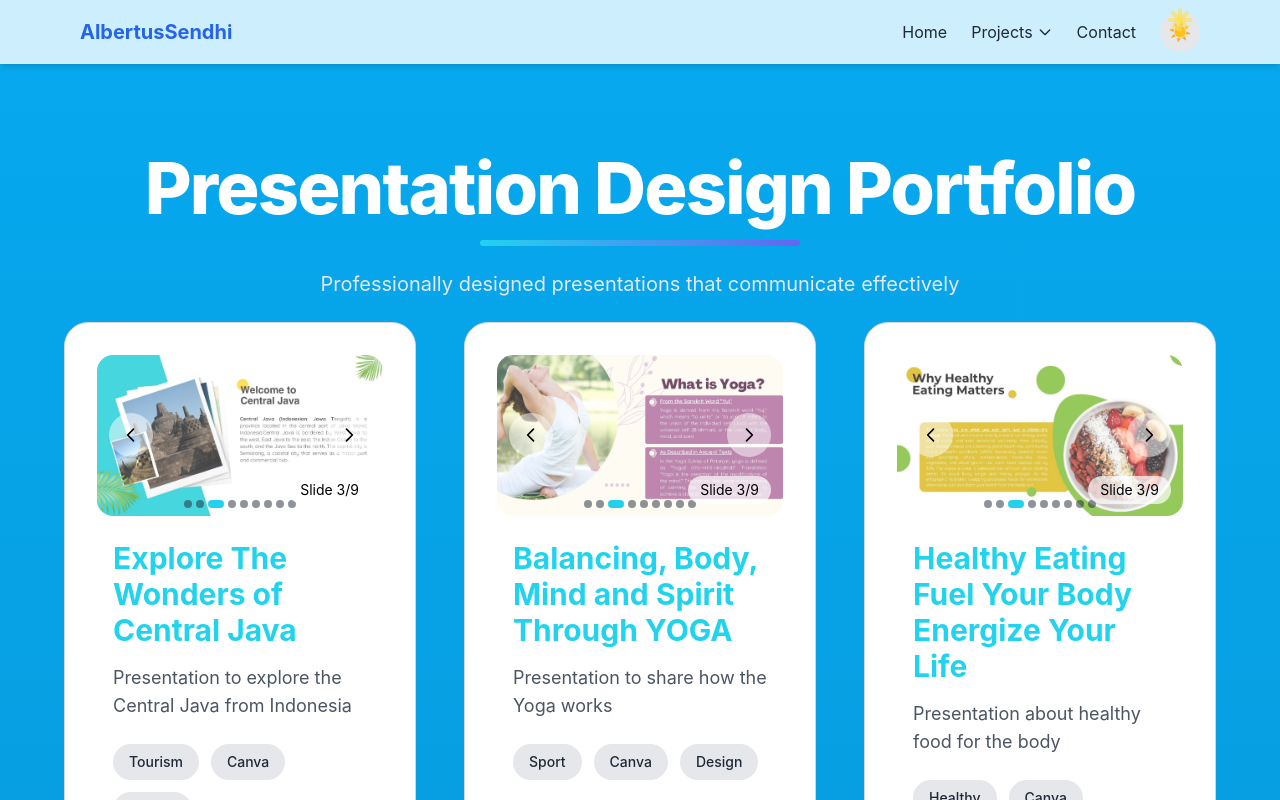
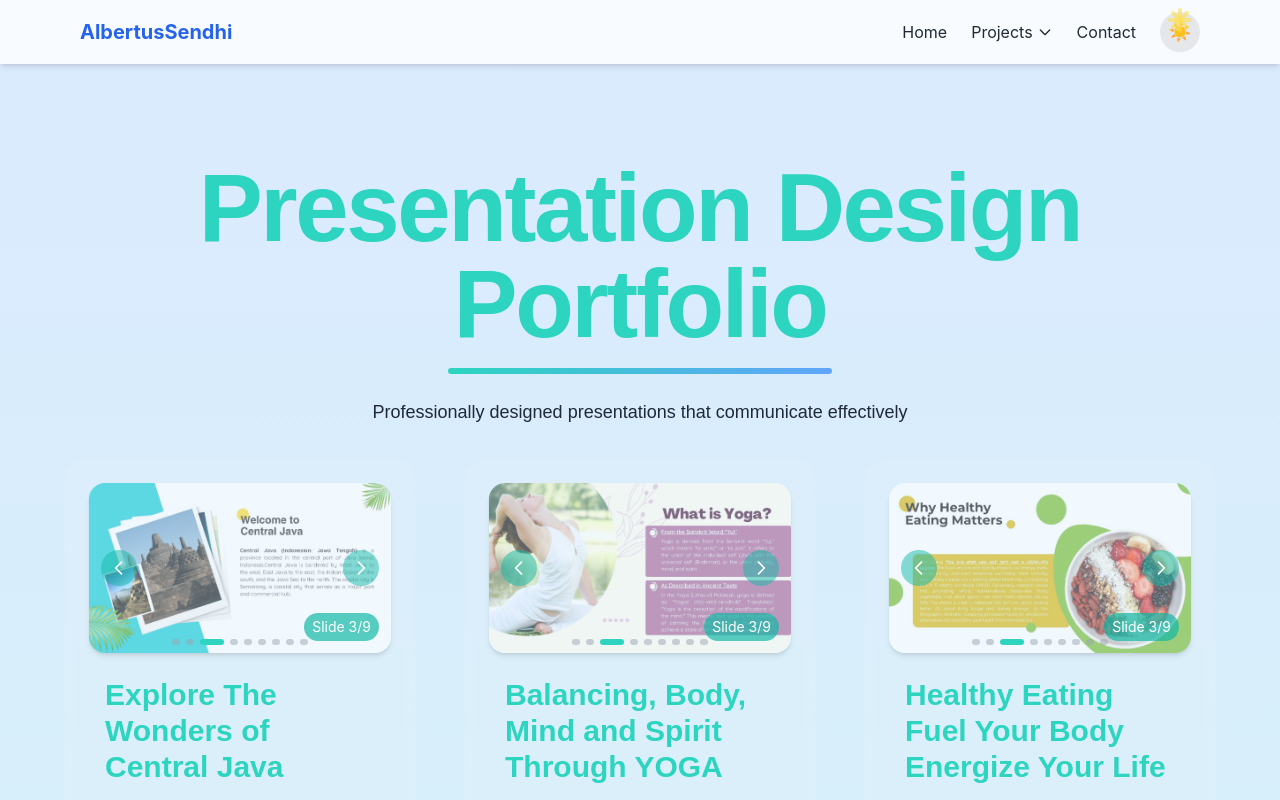
Before and after one commit to sendhi91/justacontent, a React (Create React App) app: page /presentation in a window 1280 px wide. Shown: the top 800 px of the page. Built offline with nearby package versions, Linux system fonts and the light colour scheme.

Commit message:
Add files via upload

```diff
--- a/src/components/App.js
+++ b/src/components/App.js
@@ -1,4 +1,3 @@
-
 import React from 'react';
 import { BrowserRouter as Router, Routes, Route } from 'react-router-dom';
 import { AnimatePresence } from 'framer-motion';
@@ -7,8 +6,10 @@ import Navbar from './components/Navbar';
 import Hero from './components/Hero';
 import Project1 from './components/Project1'; // presentation
 import Project2 from './components/Project2'; // ebook
+import Project3 from './components/Project3'; // planner
 import Presentation from './components/Presentation'; // presentation page
 import Ebook from './components/Ebook'; // ebook page
+import Planner from './components/Planner'; // planner page
 import About from './components/About'; // about page
 import Contact from './components/Contact';
 import Footer from './components/Footer';
@@ -29,17 +30,16 @@ const App = () => {
                       <Hero />
                       <Project1 />
                       <Project2 />
+                      {/* <Project3 /> */}
                       <Contact />
                     </div>
                   }
                 />
-                <Route path="/projects">
-                  <Route path="presentation" element={<Presentation />} />
-                  <Route path="ebook" element={<Ebook />} />
-                </Route>
-                <Route path="/contact" element={<About />} />
-                <Route path="/about" element={<About />} /> {/* Kept for backward compatibility */}
-                <Route path="*" element={<div><Hero /><Project1 /><Project2 /><Contact /></div>} />
+                <Route path="/about" element={<About />} />
+                <Route path="/presentation" element={<Presentation />} />
+                <Route path="/ebook" element={<Ebook />} />
+                <Route path="/planner" element={<Planner />} />
+                <Route path="*" element={<div><Hero /><Project1 /><Project2 /><Project3 /></div>} />
               </Routes>
             </AnimatePresence>
           </main>
--- a/src/components/Presentation.jsx
+++ b/src/components/Presentation.jsx
@@ -1,3 +1,4 @@
+
 import { useEffect, useState } from 'react';
 import { useLocation, useNavigate } from 'react-router-dom';
 import { motion, AnimatePresence } from 'framer-motion';
@@ -330,8 +331,8 @@ const Presentation = () => {
       transition={{ duration: 0.5 }}
       className={`pt-32 px-6 sm:px-12 md:px-16 max-w-8xl mx-auto min-h-screen bg-gradient-to-b ${
         document.documentElement.classList.contains('dark')
-          ? 'from-[#0F8BCC] to-[#0A5A8A]'
-          : 'from-[#07A9F0] to-[#0582B8]'
+          ? 'from-blue-900 to-purple-900'
+          : 'from-blue-100 to-teal-100'
       }`}
     >
       {/* Lightbox */}
@@ -341,13 +342,13 @@ const Presentation = () => {
             initial={{ opacity: 0 }}
             animate={{ opacity: 1 }}
             exit={{ opacity: 0 }}
-            className="fixed inset-0 z-50 bg-black/90 flex items-center justify-center p-4"
+            className="fixed inset-0 z-50 bg-black/90 backdrop-blur-sm flex items-center justify-center p-4"
             onClick={closeLightbox}
           >
             <motion.div
-              initial={{ scale: 0.9 }}
+              initial={{ scale: 0.95 }}
               animate={{ scale: 1 }}
-              exit={{ scale: 0.9 }}
+              exit={{ scale: 0.95 }}
               className="relative w-full max-w-6xl aspect-[16/9]"
               onClick={(e) => e.stopPropagation()}
             >
@@ -359,13 +360,13 @@ const Presentation = () => {
                 animate={{ opacity: 1 }}
                 exit={{ opacity: 0 }}
                 transition={{ duration: 0.3 }}
-                className="w-full h-full object-contain rounded-lg bg-gray-100"
+                className="w-full h-full object-contain rounded-lg border border-teal-500/50"
               />
               <motion.button
                 onClick={prevLightboxImage}
                 whileHover={{ scale: 1.15 }}
                 whileTap={{ scale: 0.9 }}
-                className="absolute left-3 top-1/2 -translate-y-1/2 bg-white/50 dark:bg-gray-800/50 text-black dark:text-white p-3 rounded-full hover:bg-white/70 dark:hover:bg-gray-900/70 transition-all z-10"
+                className="absolute left-4 top-1/2 -translate-y-1/2 bg-teal-500/50 text-white p-3 rounded-full hover:bg-teal-500/70 transition-all z-10"
               >
                 <svg
                   xmlns="http://www.w3.org/2000/svg"
@@ -381,7 +382,7 @@ const Presentation = () => {
                 onClick={nextLightboxImage}
                 whileHover={{ scale: 1.15 }}
                 whileTap={{ scale: 0.9 }}
-                className="absolute right-3 top-1/2 -translate-y-1/2 bg-white/50 dark:bg-gray-800/50 text-black dark:text-white p-3 rounded-full hover:bg-white/70 dark:hover:bg-gray-900/70 transition-all z-10"
+                className="absolute right-4 top-1/2 -translate-y-1/2 bg-teal-500/50 text-white p-3 rounded-full hover:bg-teal-500/70 transition-all z-10"
               >
                 <svg
                   xmlns="http://www.w3.org/2000/svg"
@@ -396,11 +397,11 @@ const Presentation = () => {
               <motion.button
                 onClick={closeLightbox}
                 whileHover={{ scale: 1.1 }}
-                className="absolute -top-12 right-0 text-white text-3xl hover:text-cyan-400 transition-colors"
+                className="absolute -top-10 right-0 text-teal-300 text-3xl hover:text-teal-400 transition-colors"
               >
                 ✕
               </motion.button>
-              <span className="absolute bottom-3 right-3 text-sm bg-white/70 dark:bg-gray-800/70 text-black dark:text-white px-3 py-1 rounded-full z-10">
+              <span className="absolute bottom-4 right-4 text-sm bg-teal-500/70 text-white px-3 py-1 rounded-full z-10">
                 Slide {presentationData.find((p) => p.id === lightboxPresentationId).images.indexOf(lightboxImage) + 1}/
                 {presentationData.find((p) => p.id === lightboxPresentationId).images.length}
               </span>
@@ -411,21 +412,25 @@ const Presentation = () => {
 
       {/* Header Section */}
       <motion.header
-        className="text-center px-4 py-6 overflow-visible"
-        initial={{ opacity: 0 }}
-        animate={{ opacity: 1 }}
+        className="text-center px-4 py-8"
+        initial={{ opacity: 0, y: 20 }}
+        animate={{ opacity: 1, y: 0 }}
         transition={{ duration: 0.8 }}
       >
-        <h1 className="text-5xl sm:text-6xl md:text-7xl font-extrabold mb-3 tracking-tight text-white leading-[1.1] pb-1">
+        <h1 className={`text-6xl md:text-8xl font-extrabold mb-4 tracking-tight font-poppins ${
+          document.documentElement.classList.contains('dark') ? 'text-teal-300' : 'text-teal-400'
+        }`}>
           Presentation Design Portfolio
         </h1>
         <motion.div
           initial={{ scaleX: 0 }}
           animate={{ scaleX: 1 }}
           transition={{ duration: 0.8, ease: "easeOut" }}
-          className="h-1.5 bg-gradient-to-r from-cyan-400 to-indigo-500 rounded-full mx-auto w-1/2 max-w-xs"
+          className="h-1.5 bg-gradient-to-r from-teal-400 to-blue-400 rounded-full mx-auto w-1/2 max-w-sm"
         />
-        <p className="text-gray-200 text-lg sm:text-xl max-w-3xl mx-auto mt-6">
+        <p className={`text-base md:text-lg max-w-4xl mx-auto mt-6 font-poppins ${
+          document.documentElement.classList.contains('dark') ? 'text-gray-200' : 'text-gray-800'
+        }`}>
           Professionally designed presentations that communicate effectively
         </p>
       </motion.header>
@@ -440,27 +445,27 @@ const Presentation = () => {
             animate={{ opacity: 1, y: 0 }}
             transition={{
               duration: 0.5,
-              delay: index * 0.1,
+              delay: index * 0.15,
               type: "spring",
               stiffness: 100
             }}
             whileHover={{
               y: -10,
-              boxShadow: "0 20px 25px rgba(0, 0, 0, 0.2)"
+              boxShadow: "0 20px 25px rgba(0, 0, 0, 0.15)"
             }}
-            className="bg-white dark:bg-gray-800 p-8 rounded-3xl border border-gray-300 dark:border-gray-600 hover:border-cyan-500 transition-all relative overflow-hidden"
+            className="bg-white/10 dark:bg-gray-900/10 p-6 rounded-3xl backdrop-blur-sm border border-transparent hover:border-teal-500/50 transition-all relative overflow-hidden"
           >
             <motion.div
               className="absolute inset-0 border-4 border-transparent rounded-3xl"
               whileHover={{
-                borderColor: document.documentElement.classList.contains('dark') ? 'rgba(59, 130, 246, 0.5)' : 'rgba(59, 130, 246, 0.7)',
+                borderColor: 'rgba(45, 212, 191, 0.5)',
                 transition: { duration: 0.3 }
               }}
             />
             {/* Slideshow Presentation Cover */}
             <motion.div
-              whileHover={{ scale: 1.03 }}
-              className="relative w-full max-w-md mx-auto aspect-[16/9] mb-6 rounded-2xl overflow-hidden cursor-pointer"
+              whileHover={{ scale: 1.05 }}
+              className="relative w-full max-w-md mx-auto aspect-[16/9] mb-6 rounded-2xl overflow-hidden cursor-pointer shadow-md"
               onClick={() => openLightbox(presentation.id)}
               onMouseEnter={() => handleMouseEnter(presentation.id)}
               onMouseLeave={() => handleMouseLeave(presentation.id)}
@@ -475,16 +480,16 @@ const Presentation = () => {
                     initial={{ opacity: 0 }}
                     animate={{ opacity: 1 }}
                     exit={{ opacity: 0 }}
-                    transition={{ duration: 0.5 }}
+                    transition={{ duration: 0.3 }}
                     className="w-full h-full object-contain bg-gray-100"
                   />
                 </AnimatePresence>
                 <motion.div
-                  className="absolute inset-0 flex items-center justify-center opacity-0 bg-black/50"
+                  className="absolute inset-0 flex items-center justify-center opacity-0 bg-black/50 backdrop-blur-sm"
                   whileHover={{ opacity: 1 }}
                   transition={{ duration: 0.3 }}
                 >
-                  <p className="text-white text-center p-4 text-sm font-medium">
+                  <p className="text-white text-center p-4 text-sm font-medium font-poppins">
                     {presentation.description}
                   </p>
                 </motion.div>
@@ -495,7 +500,7 @@ const Presentation = () => {
                 onClick={(e) => prevSlide(presentation.id, e)}
                 whileHover={{ scale: 1.15 }}
                 whileTap={{ scale: 0.9 }}
-                className="absolute left-3 top-1/2 -translate-y-1/2 bg-white/50 dark:bg-gray-800/50 text-black dark:text-white p-3 rounded-full hover:bg-white/70 dark:hover:bg-gray-900/70 transition-all z-10"
+                className="absolute left-3 top-1/2 -translate-y-1/2 bg-teal-500/50 text-white p-2 rounded-full hover:bg-teal-500/70 transition-all z-10"
               >
                 <svg
                   xmlns="http://www.w3.org/2000/svg"
@@ -511,7 +516,7 @@ const Presentation = () => {
                 onClick={(e) => nextSlide(presentation.id, e)}
                 whileHover={{ scale: 1.15 }}
                 whileTap={{ scale: 0.9 }}
-                className="absolute right-3 top-1/2 -translate-y-1/2 bg-white/50 dark:bg-gray-800/50 text-black dark:text-white p-3 rounded-full hover:bg-white/70 dark:hover:bg-gray-900/70 transition-all z-10"
+                className="absolute right-3 top-1/2 -translate-y-1/2 bg-teal-500/50 text-white p-2 rounded-full hover:bg-teal-500/70 transition-all z-10"
               >
                 <svg
                   xmlns="http://www.w3.org/2000/svg"
@@ -525,7 +530,7 @@ const Presentation = () => {
               </motion.button>
 
               {/* Slide Indicator */}
-              <div className="absolute bottom-2 left-0 right-0 flex justify-center gap-1 z-10">
+              <div className="absolute bottom-2 left-0 right-0 flex justify-center gap-1.5 z-10">
                 {presentation.images.map((_, idx) => (
                   <motion.button
                     key={idx}
@@ -534,31 +539,39 @@ const Presentation = () => {
                       setCurrentSlide(prev => ({ ...prev, [presentation.id]: idx }));
                     }}
                     whileHover={{ scale: 1.2 }}
-                    className={`w-2 h-2 rounded-full transition-all ${
-                      currentSlide[presentation.id] === idx ? 'bg-cyan-400 w-4' : 'bg-gray-800/50 hover:bg-gray-800/70'
+                    className={`h-1.5 rounded-full transition-all ${
+                      currentSlide[presentation.id] === idx ? 'bg-teal-400 w-6' : 'bg-gray-400/50 w-2 hover:bg-gray-400/70'
                     }`}
                   />
                 ))}
               </div>
 
               {/* Slide Count */}
-              <span className="absolute bottom-3 right-3 text-sm bg-white/70 dark:bg-gray-800/70 text-black dark:text-white px-3 py-1 rounded-full z-10">
+              <span className="absolute bottom-3 right-3 text-sm bg-teal-500/70 text-white px-2 py-1 rounded-full z-10">
                 Slide {currentSlide[presentation.id] + 1}/{presentation.images.length}
               </span>
             </motion.div>
 
             {/* Presentation Content */}
             <div className="px-4">
-              <h3 className="text-3xl font-bold mb-4 text-cyan-400">{presentation.title}</h3>
-              <p className="text-gray-600 dark:text-gray-300 mb-6 text-lg">{presentation.description}</p>
+              <h3 className={`text-2xl md:text-3xl font-bold mb-4 font-poppins ${
+                document.documentElement.classList.contains('dark') ? 'text-teal-300' : 'text-teal-400'
+              }`}>
+                {presentation.title}
+              </h3>
+              <p className={`text-base md:text-lg mb-6 font-poppins ${
+                document.documentElement.classList.contains('dark') ? 'text-gray-200' : 'text-gray-800'
+              }`}>
+                {presentation.description}
+              </p>
 
               {/* Tags */}
-              <div className="flex flex-wrap gap-3 mb-8">
+              <div className="flex flex-wrap gap-2 mb-6">
                 {presentation.tags.map((tag) => (
                   <motion.span
                     key={tag}
-                    whileHover={{ scale: 1.12 }}
-                    className="px-4 py-2 bg-gray-200 dark:bg-gray-700 rounded-full text-sm font-medium text-gray-800 dark:text-gray-200"
+                    whileHover={{ scale: 1.1 }}
+                    className="px-3 py-1 bg-teal-500/20 text-teal-400 rounded-full text-sm font-medium font-poppins"
                   >
                     {tag}
                   </motion.span>
@@ -574,18 +587,16 @@ const Presentation = () => {
         initial={{ opacity: 0, y: 20 }}
         animate={{ opacity: 1, y: 0 }}
         transition={{ delay: 0.4 }}
-        className="text-center"
+        className="text-center mb-12"
       >
         <motion.button
           onClick={handleBackNavigation}
           whileHover={{
-            scale: 1.06,
-            boxShadow: '0 0 20px rgba(72, 187, 120, 0.7)',
-            background: 'linear-gradient(to right, rgb(234, 88, 12), rgb(249, 115, 22))',
+            scale: 1.05,
+            boxShadow: '0 10px 25px rgba(59, 130, 246, 0.5)',
           }}
-          whileTap={{ scale: 0.97 }}
-          transition={{ type: 'spring', stiffness: 250, damping: 15 }}
-          className="px-8 py-4 bg-gradient-to-r from-orange-600 to-orange-800 rounded-xl font-semibold text-white shadow-lg transition-all flex items-center justify-center gap-3 mx-auto"
+          whileTap={{ scale: 0.95 }}
+          className="px-8 py-4 text-white font-semibold text-lg rounded-xl bg-gradient-to-r from-blue-500 to-teal-500 hover:from-blue-600 hover:to-teal-600 backdrop-blur-sm bg-white/10 shadow-lg flex items-center justify-center gap-3 mx-auto"
         >
           <svg
             xmlns="http://www.w3.org/2000/svg"
@@ -596,7 +607,7 @@ const Presentation = () => {
           >
             <path strokeLinecap="round" strokeLinejoin="round" strokeWidth={2} d="M10 19l-7-7m0 0l7-7m-7 7h18" />
           </svg>
-          <span className="text-lg">Return to Projects</span>
+          <span className="text-lg font-poppins">Return to Projects</span>
         </motion.button>
       </motion.div>
     </motion.div>
```
Also changed, not shown: src/components/Ebook.jsx (+55 -45 lines).
